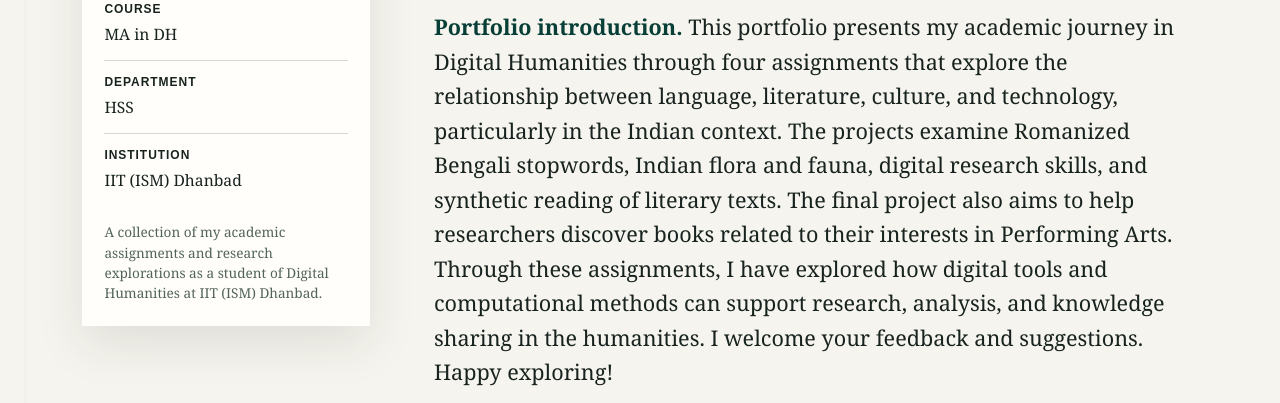
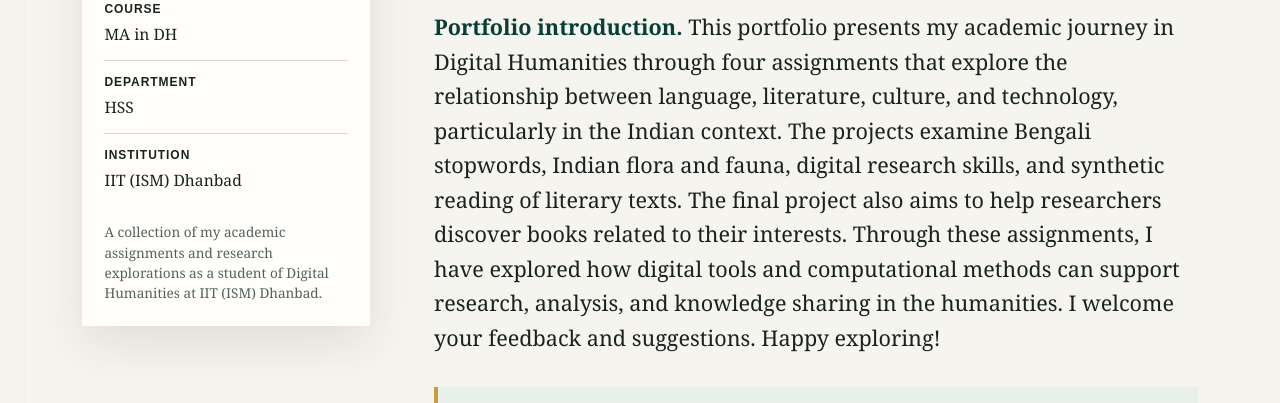
Before and after one commit to 25MA0010/DH-LAB, a plain HTML site: page index.html in a window 1280 px wide. Shown: the part 526-929 px from the top of the page. Drawn offline with Linux system fonts and the light colour scheme.

Commit message:
Update portfolio introduction in index.html

```diff
--- a/index.html
+++ b/index.html
@@ -300,7 +300,7 @@ Main code-
         <section class="hero" aria-labelledby="portfolio-title">
           <p class="label project-kicker">Student portfolio</p>
           <h1 id="portfolio-title"> Sangita Chatterjee &rsquo;s Digital Humanities Portfolio</h1>
-          <p class="abstract"><strong>Portfolio introduction.</strong> This portfolio presents my academic journey in Digital Humanities through four assignments that explore the relationship between language, literature, culture, and technology, particularly in the Indian context. The projects examine Romanized Bengali stopwords, Indian flora and fauna, digital research skills, and synthetic reading of literary texts. The final project also aims to help researchers discover books related to their interests in Performing Arts. Through these assignments, I have explored how digital tools and computational methods can support research, analysis, and knowledge sharing in the humanities. I welcome your feedback and suggestions. Happy exploring!</p>
+          <p class="abstract"><strong>Portfolio introduction.</strong> This portfolio presents my academic journey in Digital Humanities through four assignments that explore the relationship between language, literature, culture, and technology, particularly in the Indian context. The projects examine Bengali stopwords, Indian flora and fauna, digital research skills, and synthetic reading of literary texts. The final project also aims to help researchers discover books related to their interests. Through these assignments, I have explored how digital tools and computational methods can support research, analysis, and knowledge sharing in the humanities. I welcome your feedback and suggestions. Happy exploring!</p>
 
           <nav class="contents-nav" aria-label="Assignments on this page">
             <p class="label">On this page</p>
```
